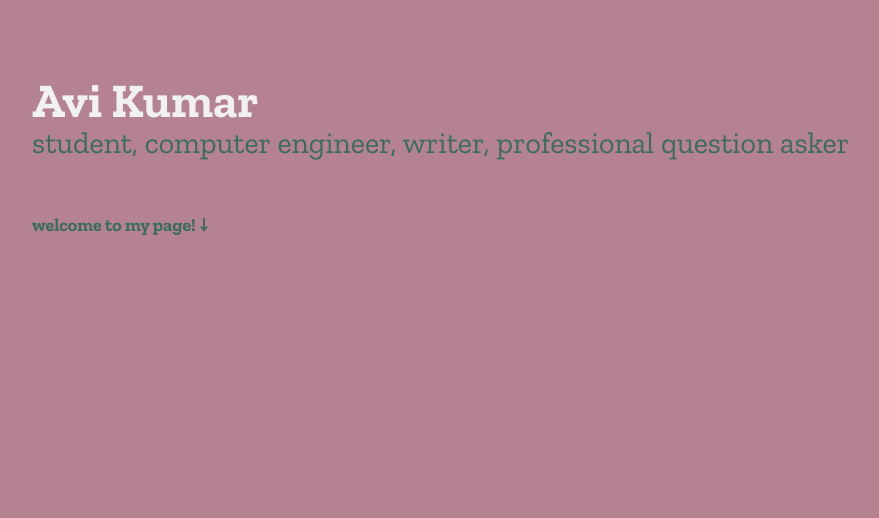
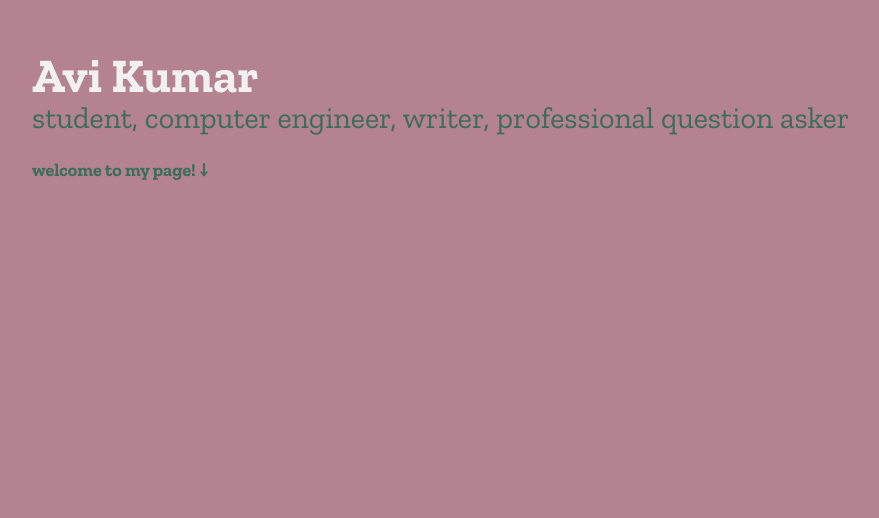
Before and after one commit to aviomg/portfolio-sequel, a Next.js app in the folder web/: page / in a window 1280 px wide. Shown: the part 282-800 px from the top of the page, without its empty margins (160-1039 px from the left). Built offline with nearby package versions, Linux system fonts and the light colour scheme.

Commit message:
link on header

```diff
--- a/web/components/header.tsx
+++ b/web/components/header.tsx
@@ -1,3 +1,4 @@
+import Link from "next/link";
 
 
 export default function Header(){
@@ -7,9 +8,9 @@ export default function Header(){
           <h1 className="block text-5xl font-bold text-[#f1f1f1]">
               Avi Kumar
             <span className="block text-3xl text-[#3a6d5b] font-normal">student, computer engineer, writer, professional question asker</span>
-            <div className="mt-[50px] mb-[-80px] text-[#3a6d5b] text-lg ">
+            <Link className="hover:underline mt-[50px] mb-[-80px] text-[#3a6d5b] text-lg " href="/#cont">
               welcome to my page! &darr;
-            </div>
+            </Link>
           </h1>
         </div>
       </header>
```
